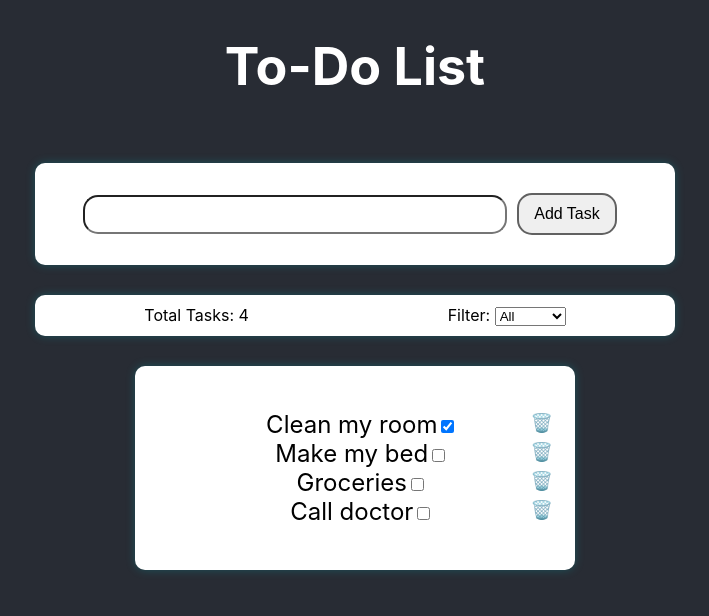
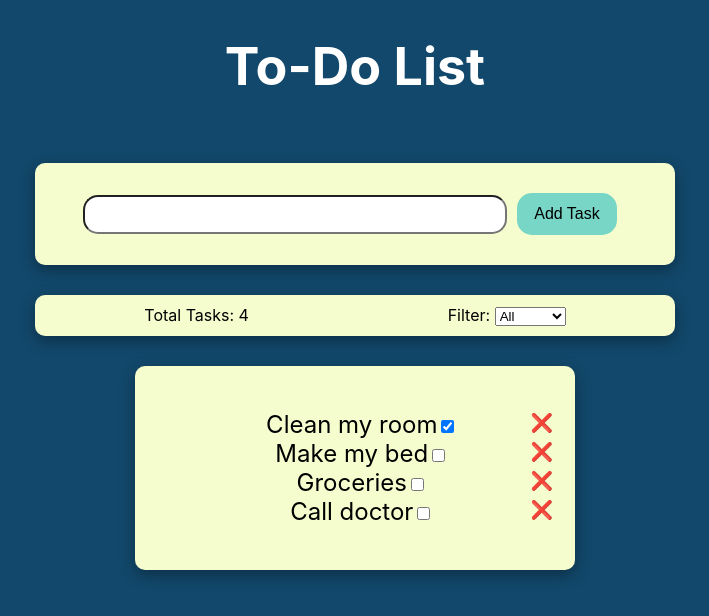
Before and after one commit to GorkaEchavarri/ho-basic-test, a React (Create React App) app: page / in a window 1280 px wide. Shown: the top 616 px of the page, without its empty margins (285-994 px from the left). Built offline with nearby package versions, Linux system fonts and the light colour scheme.

Commit message:
code DRY and comments added

```diff
--- a/src/App.css
+++ b/src/App.css
@@ -1,11 +1,11 @@
 .App {
   text-align: center;
-  background-color: #282c34;
+  background-color: #12486B;
   min-height: 100vh;
 }
 
 .App-header {
-  background-color: #282c34;
+  background-color: #12486B;
   min-height: 10vh;
   display: flex;
   flex-direction: column;
--- a/src/App.js
+++ b/src/App.js
@@ -4,32 +4,32 @@ import DisplayTasks from './components/UI/DisplayTasks';
 import NewTask from './components/UI/NewTask';
 import Counter from './components/Counter';
 
-
+//Initial Dummy tasks for displaying when app loaded
 const initialTasks = [
   {id: 123, task: "Clean my room", done: true},
   {id: 236, task: "Make my bed", done: false},
   {id: 456, task: "Groceries", done: false},
   {id: 852, task: "Call doctor", done: false},
-
 ]
 
 function App() {
   const [tasks, setTasks] = useState(initialTasks);
   const [filteredTasks, setFilteredTasks] = useState(initialTasks);
 
-
-
-  const addTaskHandler = (task) => {
+  //function that takes the task created in NewTask component and updates the hash
+  function addTaskHandler(task) {
     setTasks((prevTasks) => [task, ...prevTasks]);
     setFilteredTasks((prevTasks) => [task, ...prevTasks]);
   };
 
-  const handleUpdateTaskList = (updatedTasks) => {
+  //
+  function handleUpdateTaskList(updatedTasks) {
     setTasks(updatedTasks);
     setFilteredTasks(updatedTasks);
   };
 
-  const handleFilterChange = (selectedType) => {
+  //To filter tasks and send then to DisplayTasks component
+  function handleFilterChange(selectedType) {
     if (selectedType === 'all') {
       setFilteredTasks(tasks);
     } else {
@@ -47,6 +47,7 @@ function App() {
       </header>
       <div>
         <NewTask onSaveTaskData={addTaskHandler}/>
+        {/* Inside the counter we can also find the Filter component */}
         <Counter tasks={tasks} onFilterChange={handleFilterChange}/>
         <DisplayTasks tasks={filteredTasks} onUpdateTaskList={handleUpdateTaskList}/>
       </div>
--- a/src/components/Counter.module.css
+++ b/src/components/Counter.module.css
@@ -1,12 +1,12 @@
 .container {
   border-radius: 10px;
-  box-shadow: 0 0 10px rgba(0, 173, 181, 0.3);
+  box-shadow: rgba(0, 0, 0, 0.35) 0px 5px 15px;
   width: 80%;
   margin: 30px auto;
   padding: 10px;
   max-width: 620px;
   overflow: hidden;
-  background-color: white;
+  background-color: #F5FCCD;
   display: flex;
   justify-content: space-around;
 }
--- a/src/components/Filter.js
+++ b/src/components/Filter.js
@@ -1,6 +1,7 @@
 import React from 'react';
 
 function Filter(props) {
+
   function filterHandler(event) {
     props.onFilterChange(event.target.value)
   };
--- a/src/components/UI/DisplayTasks.js
+++ b/src/components/UI/DisplayTasks.js
@@ -2,7 +2,9 @@ import React from 'react';
 import classes from './DisplayTasks.module.css';
 
 function DisplayTasks(props) {
-  const handleCheckboxChange = (taskId) => {
+
+  //The checkbox updates the task done: true/false property
+  function handleCheckboxChange(taskId) {
     const updatedTasks = props.tasks.map((task) => {
       if (task.id === taskId) {
         return {
@@ -16,11 +18,10 @@ function DisplayTasks(props) {
     props.onUpdateTaskList(updatedTasks);
   };
 
-  const handleRemoveTask = (taskId) => {
+  function handleRemoveTask(taskId) {
     const updatedTasks = props.tasks.filter((task) => task.id !== taskId);
     props.onUpdateTaskList(updatedTasks);
   };
-
 
   return (
     <div className={classes.list}>
@@ -30,7 +31,7 @@ function DisplayTasks(props) {
             {task.task}
             <input type="checkbox" checked={task.done}
               onChange={() => handleCheckboxChange(task.id)}/>
-            <button className={classes.deletebtn} onClick={() => handleRemoveTask(task.id)}> 🗑️</button>
+            <button className={classes.deletebtn} onClick={() => handleRemoveTask(task.id)}> ❌</button>
           </li>
         ))}
       </ul>
--- a/src/components/UI/DisplayTasks.module.css
+++ b/src/components/UI/DisplayTasks.module.css
@@ -1,9 +1,9 @@
 .list {
   list-style: none;
   text-align: center;
-  background-color: white;
+  background-color: #F5FCCD;
   border-radius: 10px;
-  box-shadow: 0 0 10px rgba(0, 173, 181, 0.3);
+  box-shadow: rgba(0, 0, 0, 0.35) 0px 5px 15px;
   width: 80%;
   margin: 30px auto;
   padding: 20px;
@@ -17,7 +17,8 @@ ul {
 }
 
 li:hover{
-  background-color: #21fa007d;
+  background-color: #78D6C6;
+  border-radius: 10px;
 }
 
 .deletebtn {
@@ -29,6 +30,7 @@ li:hover{
 }
 
 .deletebtn:hover{
-  background-color: #fa00007d;
+  background-color: #fa000038;
   cursor: pointer;
+  border-radius: 5px;
 }
--- a/src/components/UI/NewTask.js
+++ b/src/components/UI/NewTask.js
@@ -4,12 +4,12 @@ import classes from './NewTask.module.css';
 function NewTask(props) {
   const [enteredTask, setEnteredTask] = useState('');
 
-
   function submitHandler(event) {
     event.preventDefault();
 
     const updatedEnteredTask = enteredTask.trim();
 
+    //In case an invalid task is entered:
     if (updatedEnteredTask === '') {
       console.log("Please enter a valid task");
     } else {
--- a/src/components/UI/NewTask.module.css
+++ b/src/components/UI/NewTask.module.css
@@ -2,13 +2,13 @@
   margin-top: 100px;
   margin-bottom: 50px;
   border-radius: 10px;
-  box-shadow: 0 0 10px rgba(0, 173, 181, 0.3);
+  box-shadow: rgba(0, 0, 0, 0.35) 0px 5px 15px;
   width: 80%;
   margin: 30px auto;
   padding: 20px;
   max-width: 600px;
   overflow: hidden;
-  background-color: white;
+  background-color: #F5FCCD;
 }
 .input{
   width: 400px;
@@ -21,11 +21,13 @@
   padding: 10px;
   font-size: 16px;
   margin: 10px;
-  border: 2px solid rgb(97, 97, 97);
+  border: 2px solid #78D6C6;
+  background-color: #78D6C6;
   border-radius: 15px;
   outline: none;
 }
 .add-button:hover{
-  background-color: #ccc;
+  background-color: #419197;
   cursor: pointer;
+
 }
```
Lines whose indentation alone changed are shown as unchanged.
